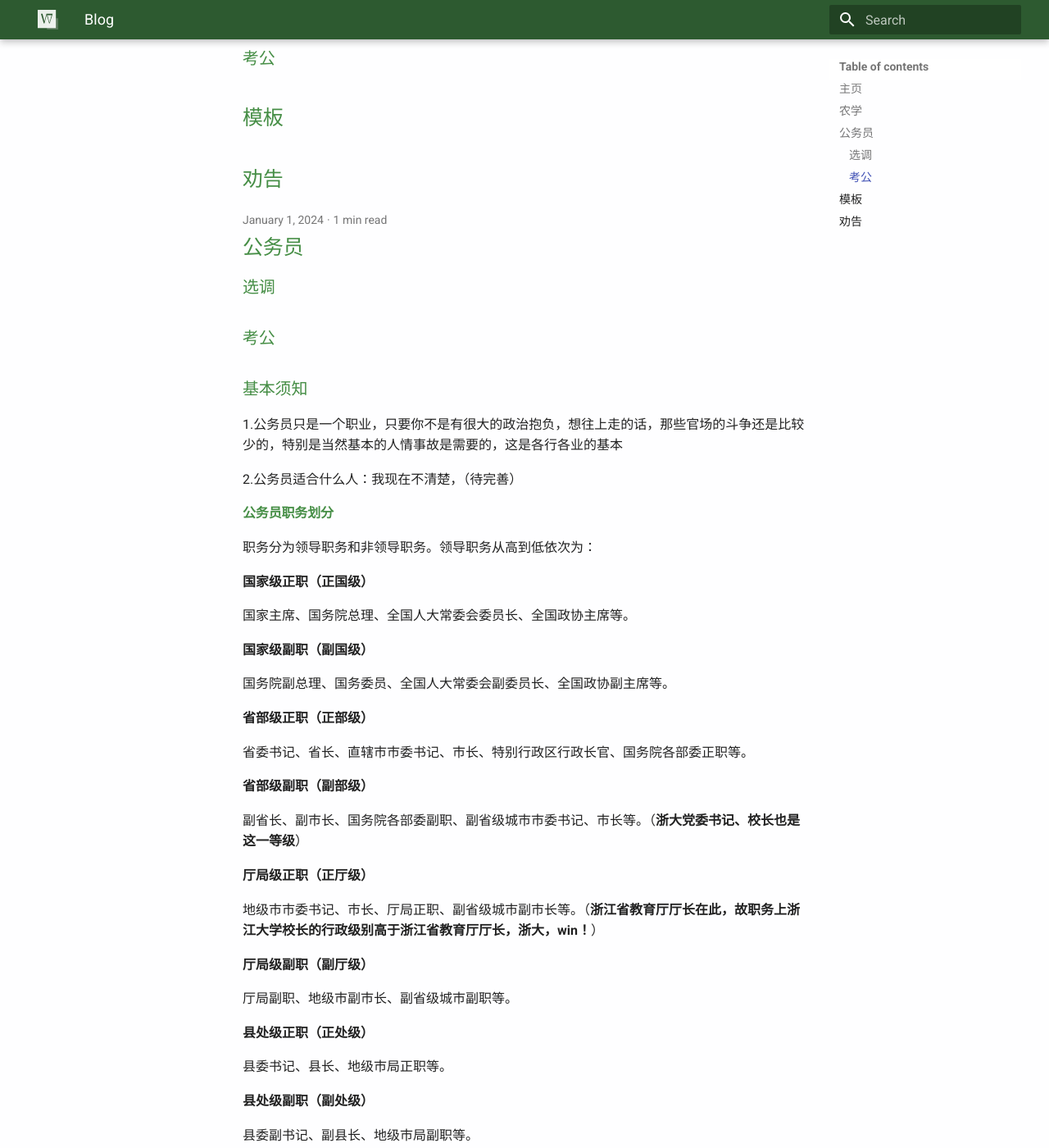
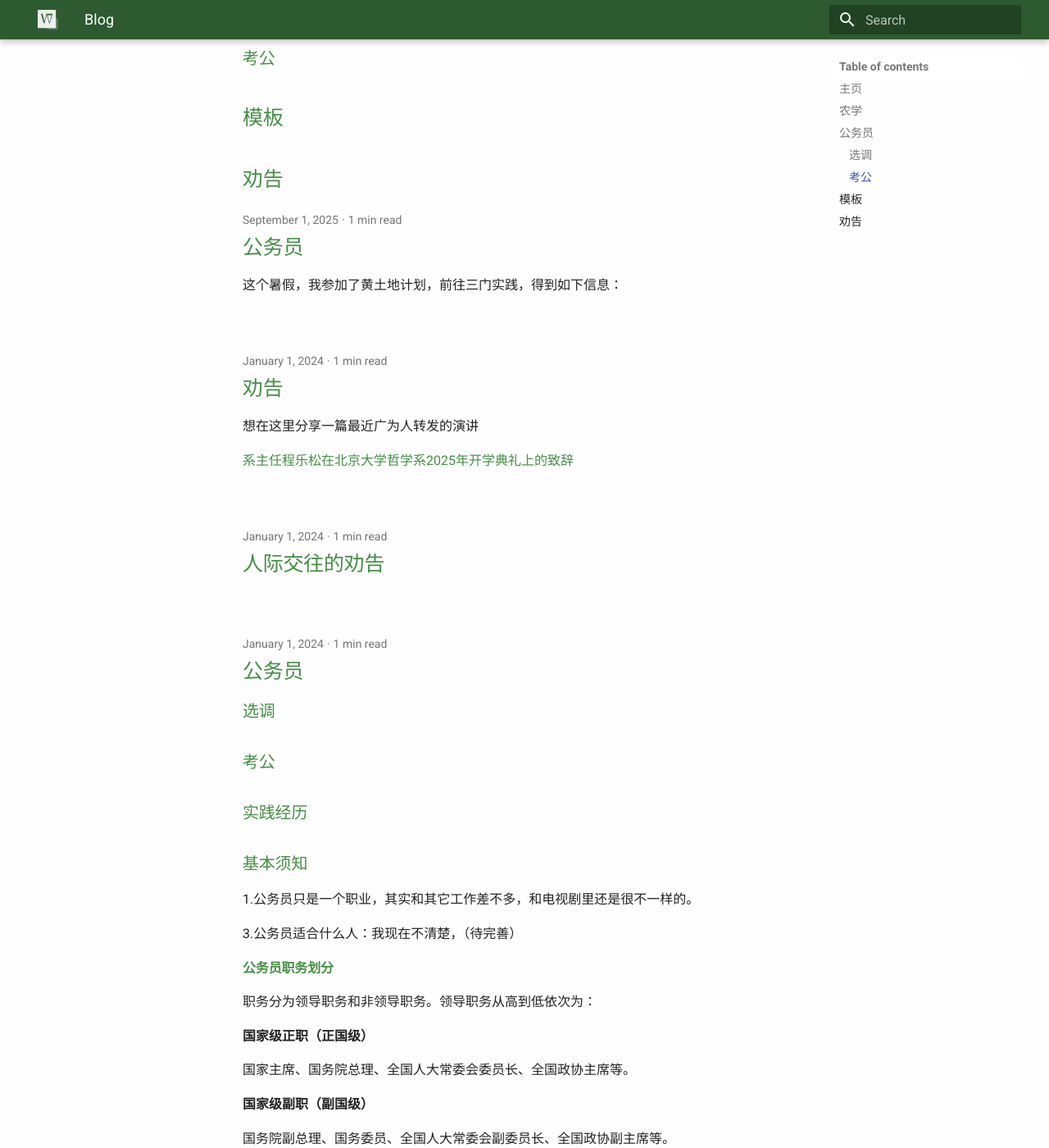
Before and after one commit to Woodson-04/my_blog, an MkDocs documentation site: the page built from docs/blog/index.md, in a window 1280 px wide and 1400 px high, scrolled down 435 px. Shown: the whole window at 82% size. Built offline with MkDocs 1.6.1 and Material for MkDocs 9.7.7, drawn with Linux system fonts in a browser that asks for light colours; some of the changed text lies outside the part shown.

Commit message:
更新内容

```diff
--- /dev/null
+++ b/docs/posts/人生感悟/index.md
@@ -0,0 +1,7 @@
+---
+title: 劝告
+date: 2024-01-01
+---
+想在这里分享一篇最近广为人转发的演讲
+
+[系主任程乐松在北京大学哲学系2025年开学典礼上的致辞](https://h5.ifeng.com/c/vivo/v002LgbqEhfCR03G36FjTwMp7Ao6SozK39--T-_f66gl1Skew__)
--- a/docs/posts/公务员/index.md
+++ b/docs/posts/公务员/index.md
@@ -5,11 +5,12 @@ date: 2024-01-01
 
 ## [选调](选调/index.md)
 ## [考公](考公/index.md)
+## [实践经历](实践经历/index.md)
 
 ## 基本须知
-1.公务员只是一个职业，只要你不是有很大的政治抱负，想往上走的话，那些官场的斗争还是比较少的，特别是当然基本的人情事故是需要的，这是各行各业的基本
+1.公务员只是一个职业，其实和其它工作差不多，和电视剧里还是很不一样的。
 
-2.公务员适合什么人：我现在不清楚，（待完善）
+3.公务员适合什么人：我现在不清楚，（待完善）
 ### 公务员职务划分
 职务分为领导职务和非领导职务。领导职务从高到低依次为：
 
--- /dev/null
+++ b/docs/posts/公务员/实践经历/index.md
@@ -0,0 +1,6 @@
+---
+title: 公务员
+date: 2025-09-01
+---
+
+这个暑假，我参加了黄土地计划，前往三门实践，得到如下信息：
--- a/mkdocs.yml
+++ b/mkdocs.yml
@@ -23,7 +23,7 @@ nav:
   - 农学: posts/农学/index.md
   - 公务员: posts/公务员/index.md
   - 模板: posts/模板/index.md
-  - 劝告: posts/劝告/index.md
+  - 人生感悟: posts/人生感悟/index.md
 
 markdown_extensions:
   - attr_list  # 允许 Markdown 中添加 HTML 属性（如图片样式）
```
Also changed, not shown: docs/posts/劝告/index.md (deleted, +0 -4 lines), docs/posts/人生感悟/人际交往.md (renamed from docs/posts/劝告/人际交往.md).
